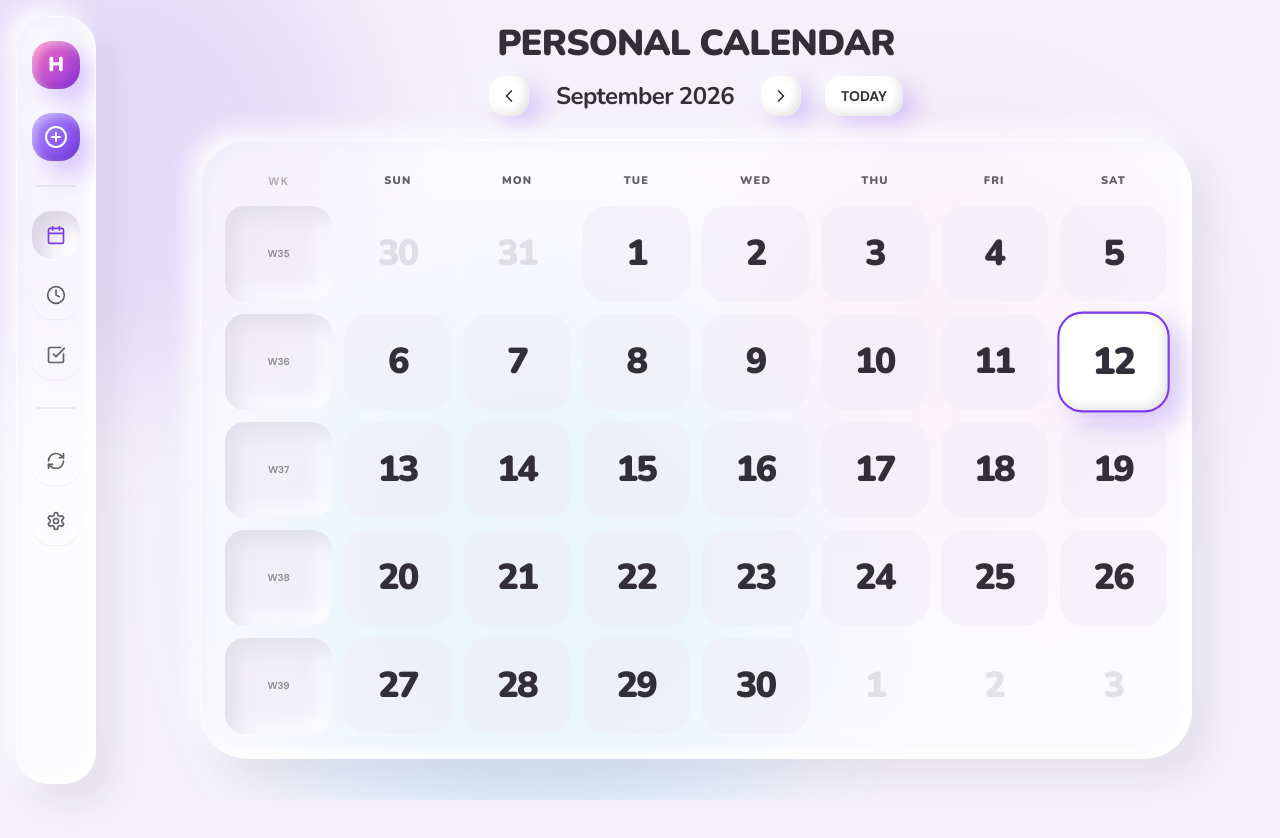
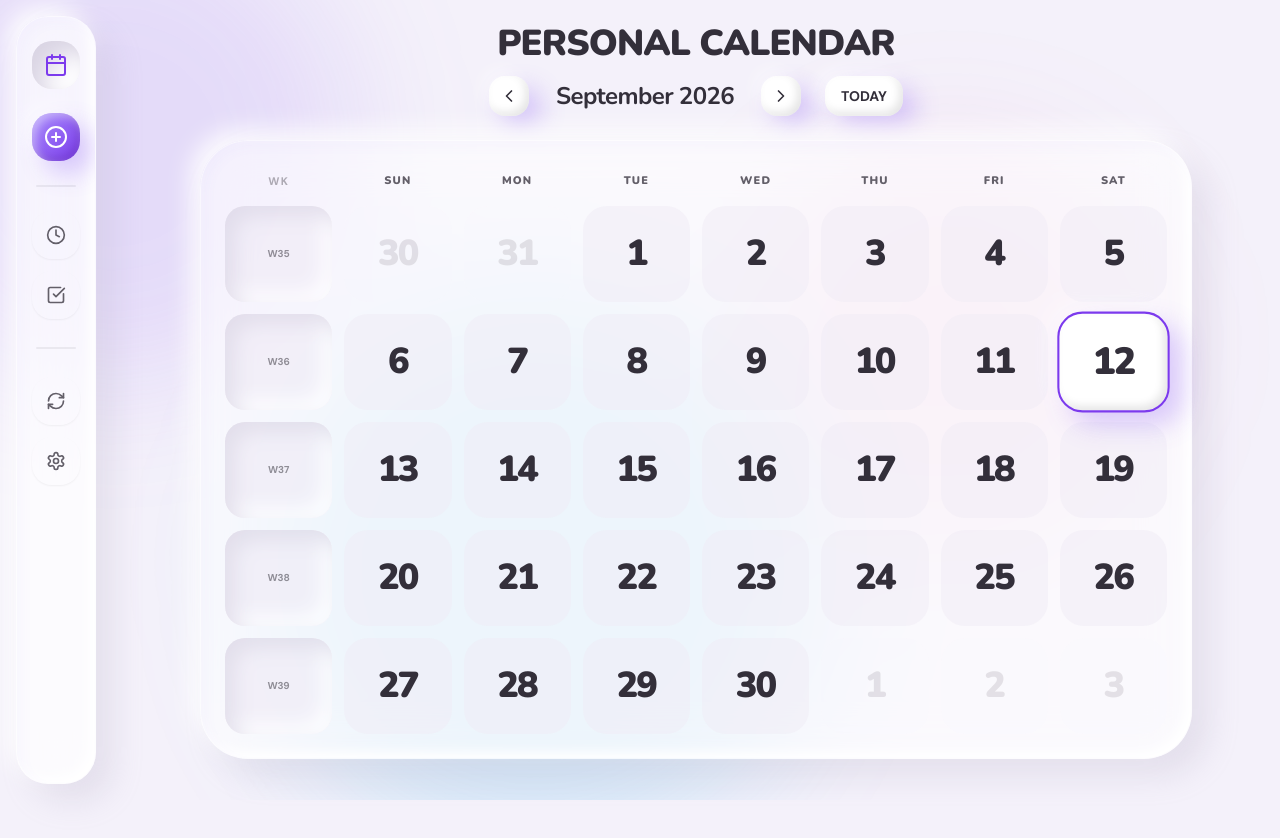
Before and after one commit to imdeepthakkar/personal-calander, a Next.js app: page /personal-calendar/ in a window 1280 px wide. Shown: the top 838 px of the page. Built offline with nearby package versions, Linux system fonts and the light colour scheme.

Commit message:
style(design): replace H logo button with calendar icon button and remove duplicate from nav

```diff
--- a/src/components/Sidebar.tsx
+++ b/src/components/Sidebar.tsx
@@ -33,12 +33,7 @@ export const Sidebar: React.FC<SidebarProps> = ({
   secondaryLabel,
 }) => {
   const navItems = [
-    {
-      id: 'matrix' as AppView,
-      icon: CalendarIcon,
-      label: 'Month Matrix',
-      action: () => onViewChange('matrix'),
-    },
+
     {
       id: 'week' as AppView,
       icon: Clock,
@@ -57,14 +52,17 @@ export const Sidebar: React.FC<SidebarProps> = ({
     <aside className="w-16 sm:w-20 m-4 bg-white/70 shadow-clayCard backdrop-blur-xl border border-white/40 flex flex-col items-center py-6 justify-between h-[calc(100dvh-32px)] rounded-[32px] sticky top-4 z-20 select-none overflow-y-auto no-scrollbar transition-all duration-300">
       {/* Top Section: App Badge & Quick Create */}
       <div className="flex flex-col items-center gap-6">
-        {/* Brand Icon */}
+        {/* Brand / Month Matrix Icon */}
         <div
           onClick={() => onViewChange('matrix')}
-          className="w-12 h-12 rounded-[20px] bg-gradient-to-br from-pink-400 to-purple-600 flex items-center justify-center text-white font-black text-xl shadow-clayButton cursor-pointer hover:shadow-clayButtonHover hover:-translate-y-1 transition-all active:scale-[0.92] active:shadow-clayPressed"
-          title="Personal Calendar"
-          style={{ fontFamily: 'var(--font-nunito)' }}
+          className={`w-12 h-12 rounded-[20px] flex items-center justify-center transition-all cursor-pointer ${
+            currentView === 'matrix'
+              ? 'bg-[#EFEBF5] text-clay-accent shadow-clayPressed'
+              : 'bg-gradient-to-br from-pink-400 to-purple-600 text-white shadow-clayButton hover:shadow-clayButtonHover hover:-translate-y-1 active:scale-[0.92] active:shadow-clayPressed'
+          }`}
+          title="Month Matrix"
         >
-          H
+          <CalendarIcon className="w-6 h-6" />
         </div>
 
         {/* Quick Add Event / Task Button */}
```
